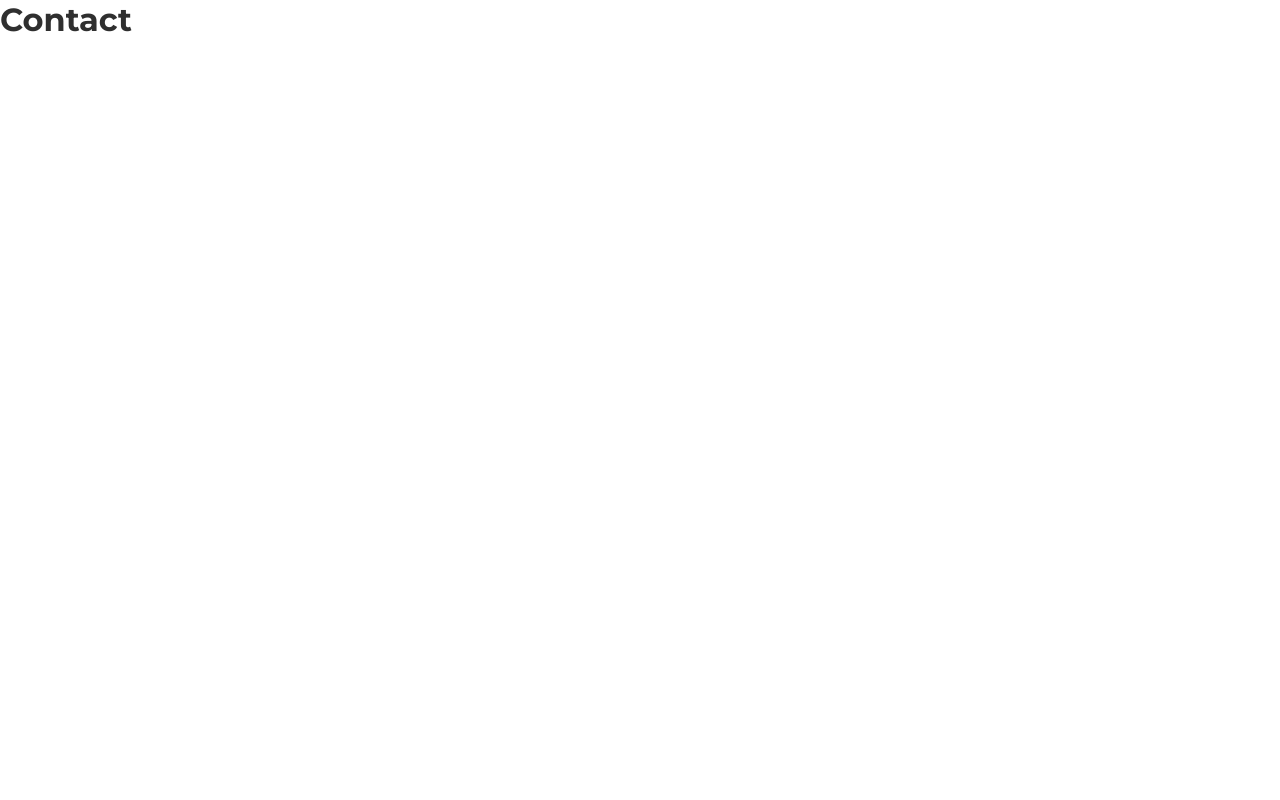
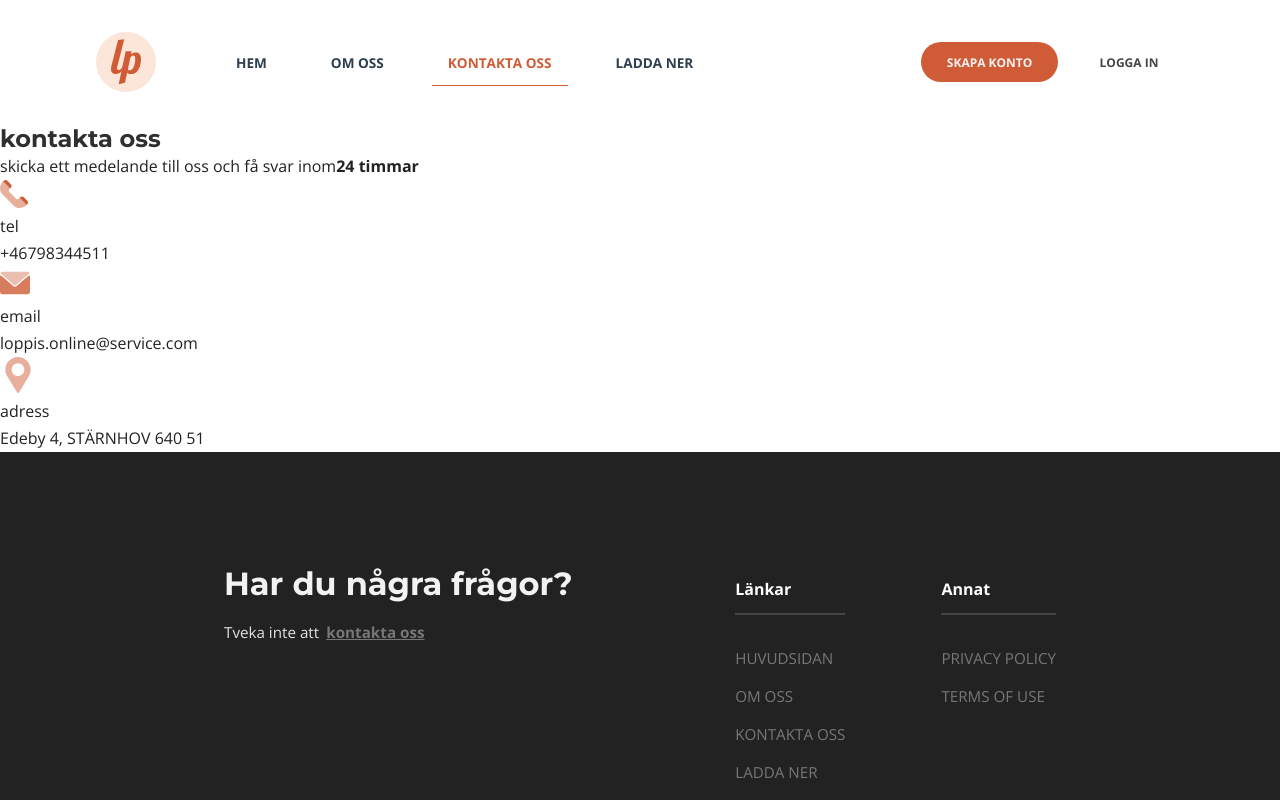
Before and after one commit to ali-suliman/LoppisOnline, a Vue app: page /contact in a window 1280 px wide. Shown: the top 800 px of the page. Built offline with nearby package versions, Linux system fonts and the light colour scheme.

Commit message:
Update Contact.vue

```diff
--- a/src/views/Contact.vue
+++ b/src/views/Contact.vue
@@ -1,11 +1,47 @@
 <template>
-  <div class="wrapper">
-    <h1>Contact</h1>
+  <div class="contact">
+    <Navbar />
+    <section class="contact">
+      <h2>kontakta oss</h2>
+      <p>skicka ett medelande till oss och få svar inom<b>24 timmar</b></p>
+
+      <div class="contac-infot">
+        <article class="info">
+          <img src="../assets/images/tel.svg" alt="" />
+          <p class="title">tel</p>
+          <p>+46798344511</p>
+        </article>
+        <article class="info">
+          <img src="../assets/images/email.svg" alt="" />
+          <p class="title">email</p>
+          <p>loppis.online@service.com</p>
+        </article>
+        <article class="info">
+          <img src="../assets/images/gps.svg" alt="" />
+          <p class="title">adress</p>
+          <p>Edeby 4, STÄRNHOV 640 51</p>
+        </article>
+      </div>
+    </section>
+    <Footer />
   </div>
 </template>
 
 <script>
-export default {}
+import Navbar from "../components/Navbar.vue"
+import Footer from "../components/Footer.vue"
+export default {
+  components: {
+    Navbar,
+    Footer,
+  },
+}
 </script>
 
-<style></style>
+<style lang="scss" scoped>
+@import "../styles/global-styles.scss";
+.contact {
+  width: 100%;
+  min-height: 100%;
+}
+</style>
```
